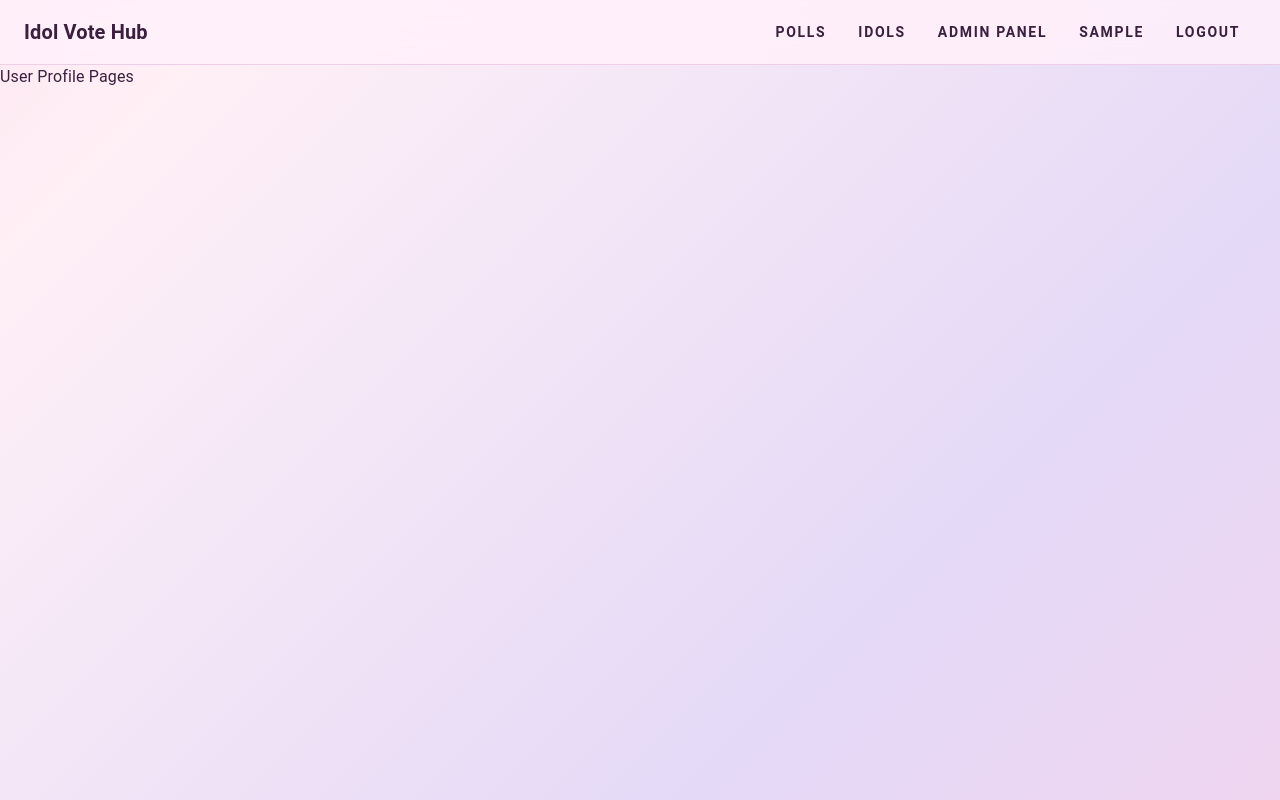
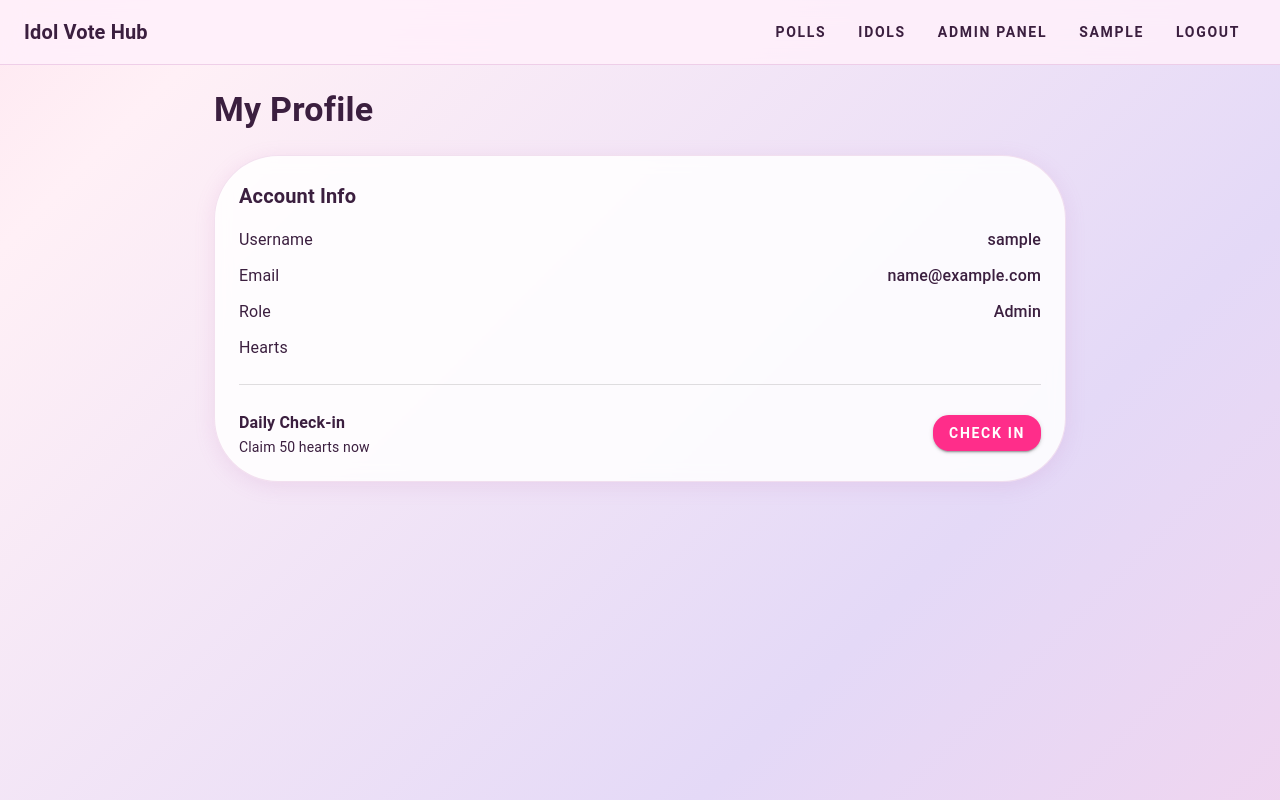
Before and after one commit to Chuan-dev086/K-pop-idol-voting-platform, a React app in the folder frontend/: page /profile in a window 1280 px wide. Built offline with nearby package versions, Linux system fonts and the light colour scheme; no server answers; sample sign-in values are in the browser's storage; the HTML template or start-up script is replaced by a standard one.

Commit message:
feat:add UserProfile page and fix lastCheckin field

```diff
--- a/frontend/src/pages/UserProfile.jsx
+++ b/frontend/src/pages/UserProfile.jsx
@@ -1,5 +1,181 @@
-const userProfile = () => {
-  return <div>User Profile Pages</div>;
+import { useState, useEffect } from "react";
+import { useNavigate } from "react-router";
+import {
+  Box,
+  Card,
+  CardContent,
+  Typography,
+  Button,
+  Divider,
+  CircularProgress,
+} from "@mui/material";
+import { useSnackbar } from "notistack";
+import api from "../services/api";
+import { useAuth } from "../context/AuthContext";
+
+const UserProfile = () => {
+  const { user, setUser } = useAuth();
+  const { enqueueSnackbar } = useSnackbar();
+  const navigate = useNavigate();
+
+  const [checkingIn, setCheckingIn] = useState(false);
+  const [now, setNow] = useState(() => Date.now());
+
+  useEffect(() => {
+    if (!user) navigate("/login");
+  }, [user, navigate]);
+
+  useEffect(() => {
+    const interval = setInterval(() => {
+      setNow(Date.now());
+    }, 1000);
+
+    return () => clearInterval(interval);
+  }, []);
+
+  const handleCheckIn = async () => {
+    setCheckingIn(true);
+    try {
+      const res = await api.post("/votes/check-in");
+
+      const updatedUser = {
+        ...user,
+        heartBalance: res.data.heartBalance,
+        lastCheckIn: res.data.lastCheckIn,
+      };
+      setUser(updatedUser);
+      localStorage.setItem("user", JSON.stringify(updatedUser));
+
+      enqueueSnackbar("Check-in successful! +50 hearts", {
+        variant: "success",
+      });
+    } catch (error) {
+      let msg = error.response?.data?.message || "Check-in failed";
+
+      if (user.lastCheckIn) {
+        const remainingMs = Math.max(
+          0,
+          24 * 60 * 60 * 1000 -
+            (Date.now() - new Date(user.lastCheckIn).getTime()),
+        );
+
+        if (remainingMs > 0) {
+          const h = Math.floor(remainingMs / (1000 * 60 * 60));
+          const m = Math.floor((remainingMs % (1000 * 60 * 60)) / (1000 * 60));
+          const s = Math.floor((remainingMs % (1000 * 60)) / 1000);
+
+          msg = `Already checked in. Try again in ${String(h).padStart(2, "0")}:${String(m).padStart(2, "0")}:${String(s).padStart(2, "0")}`;
+        }
+      }
+
+      enqueueSnackbar(msg, { variant: "error" });
+    } finally {
+      setCheckingIn(false);
+    }
+  };
+
+  if (!user) return null;
+
+  const remainingMs = user.lastCheckIn
+    ? Math.max(
+        0,
+        24 * 60 * 60 * 1000 - (now - new Date(user.lastCheckIn).getTime()),
+      )
+    : 0;
+
+  const hours = Math.floor(remainingMs / (1000 * 60 * 60));
+  const minutes = Math.floor((remainingMs % (1000 * 60 * 60)) / (1000 * 60));
+  const seconds = Math.floor((remainingMs % (1000 * 60)) / 1000);
+
+  return (
+    <Box sx={{ p: 3, maxWidth: 900, mx: "auto" }}>
+      <Typography variant="h4" sx={{ fontWeight: "bold", mb: 3 }}>
+        My Profile
+      </Typography>
+
+      <Card
+        sx={{
+          borderRadius: 4,
+          boxShadow: "0 4px 20px rgba(192, 109, 178, 0.15)",
+        }}
+      >
+        <CardContent sx={{ p: 3 }}>
+          <Typography variant="h6" sx={{ fontWeight: "bold", mb: 2 }}>
+            Account Info
+          </Typography>
+
+          <Box sx={{ display: "flex", flexDirection: "column", gap: 1.5 }}>
+            <Box sx={{ display: "flex", justifyContent: "space-between" }}>
+              <Typography color="text.secondary">Username</Typography>
+              <Typography sx={{ fontWeight: 500 }}>{user.username}</Typography>
+            </Box>
+
+            <Box sx={{ display: "flex", justifyContent: "space-between" }}>
+              <Typography color="text.secondary">Email</Typography>
+              <Typography sx={{ fontWeight: 500 }}>{user.email}</Typography>
+            </Box>
+
+            <Box sx={{ display: "flex", justifyContent: "space-between" }}>
+              <Typography color="text.secondary">Role</Typography>
+              <Typography sx={{ fontWeight: 500, textTransform: "capitalize" }}>
+                {user.role}
+              </Typography>
+            </Box>
+
+            <Box sx={{ display: "flex", justifyContent: "space-between" }}>
+              <Typography color="text.secondary">Hearts</Typography>
+              <Typography sx={{ fontWeight: "bold", color: "secondary.main" }}>
+                {user.heartBalance}
+              </Typography>
+            </Box>
+          </Box>
+
+          <Divider sx={{ my: 3 }} />
+
+          <Box
+            sx={{
+              display: "flex",
+              justifyContent: "space-between",
+              alignItems: "center",
+            }}
+          >
+            <Box>
+              <Typography variant="subtitle1" sx={{ fontWeight: "bold" }}>
+                Daily Check-in
+              </Typography>
+
+              {remainingMs > 0 ? (
+                <Typography variant="body2" color="text.secondary">
+                  Next check-in in{" "}
+                  <Box
+                    component="span"
+                    sx={{ fontWeight: "bold", color: "secondary.main" }}
+                  >
+                    {String(hours).padStart(2, "0")}:
+                    {String(minutes).padStart(2, "0")}:
+                    {String(seconds).padStart(2, "0")}
+                  </Box>
+                </Typography>
+              ) : (
+                <Typography variant="body2" color="text.secondary">
+                  Claim 50 hearts now
+                </Typography>
+              )}
+            </Box>
+
+            <Button
+              variant="contained"
+              color="secondary"
+              onClick={handleCheckIn}
+              disabled={checkingIn}
+            >
+              {checkingIn ? <CircularProgress size={20} /> : "Check In"}
+            </Button>
+          </Box>
+        </CardContent>
+      </Card>
+    </Box>
+  );
 };
 
-export default userProfile;
+export default UserProfile;
```
Also changed, not shown: 1 other file (tests, documents, lock files or other folders).
